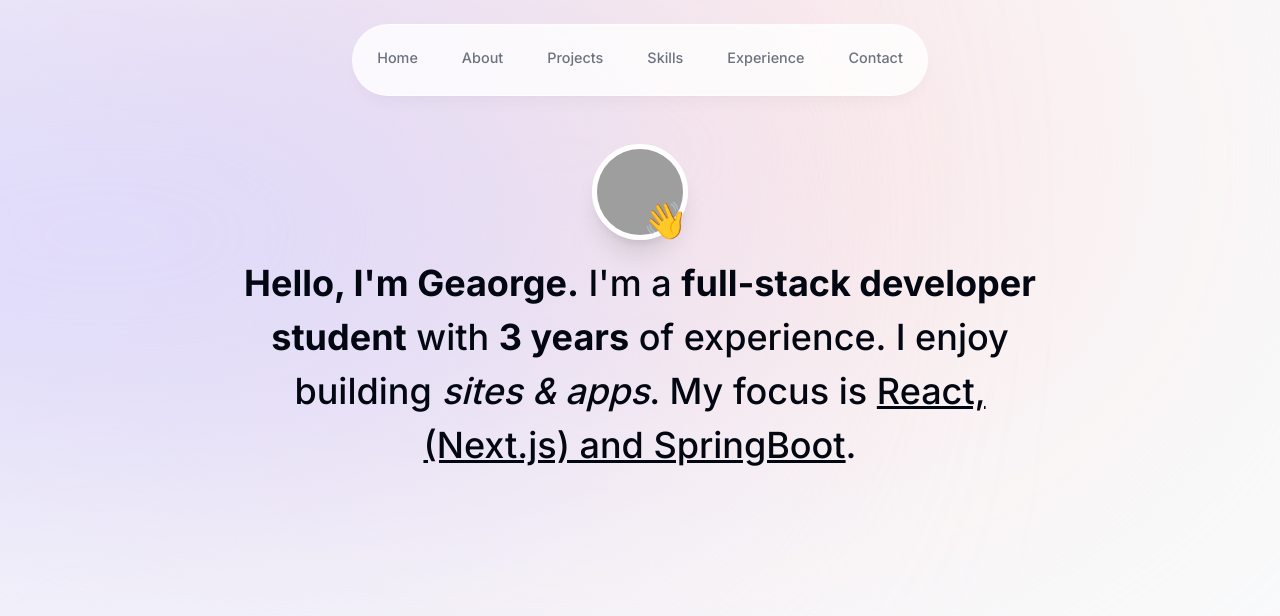
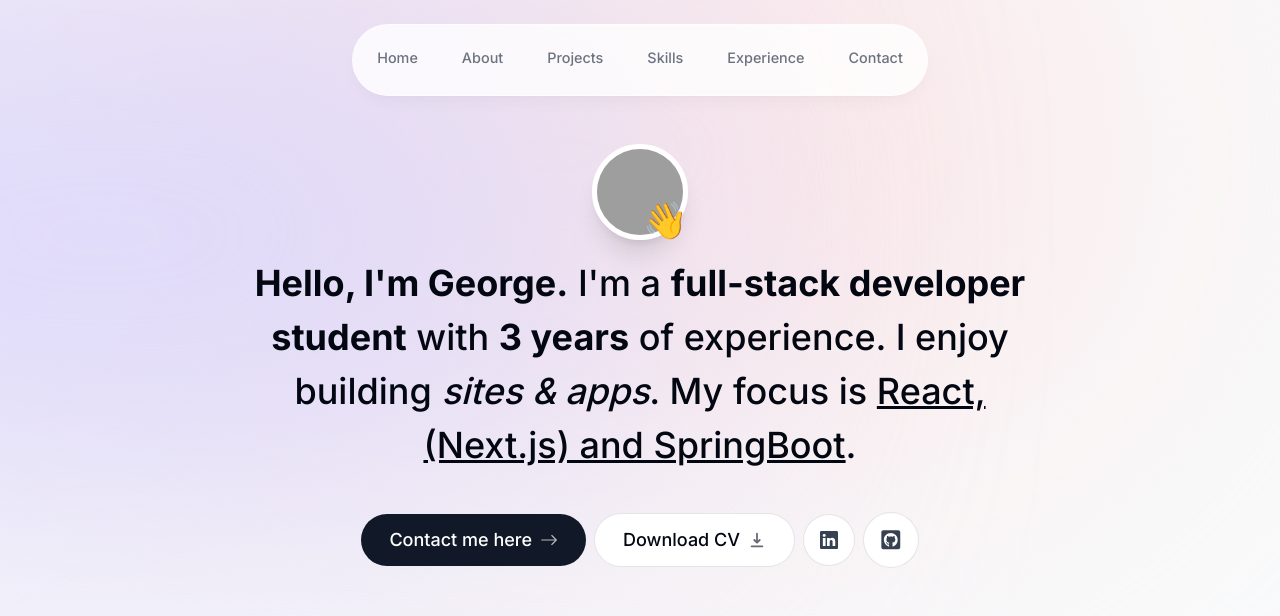
Before and after one commit to iuru2522/pfolio, a Next.js app: page / in a window 1280 px wide. Shown: the top 616 px of the page. Built offline with nearby package versions, Linux system fonts and the light colour scheme; grey boxes are pictures that could not be loaded.

Commit message:
Intro section(buttons) added

```diff
--- a/components/intro.tsx
+++ b/components/intro.tsx
@@ -3,6 +3,10 @@
 import { motion } from "framer-motion";
 import Image from "next/image";
 import React from "react";
+import Link from "next/link";
+import { FaGithubSquare } from "react-icons/fa";
+import { BsArrowRight, BsLinkedin } from "react-icons/bs";
+import { HiDownload } from "react-icons/hi";
 
 // Its better to use Section tag instead of div element.
 export default function Intro() {
@@ -43,13 +47,54 @@
         </div>
       </div>
 
-      <motion.p className="mb-10 mt-4 text-2xl font-medium !leading-[1.5] sm:text-4xl">
-        <span className="font-bold">Hello, I'm Geaorge.</span> I'm a{" "}
+      <motion.p
+        className="mb-10 mt-4 text-2xl font-medium !leading-[1.5] sm:text-4xl"
+        initial={{ opacity: 0, y: 100 }}
+        animate={{ opacity: 1, y: 0 }}
+      >
+        <span className="font-bold">Hello, I'm George.</span> I'm a{" "}
         <span className="font-bold">full-stack developer student</span> with{" "}
         <span className="font-bold">3 years</span> of experience. I enjoy
         building <span className="italic">sites & apps</span>. My focus is{" "}
         <span className="underline">React, (Next.js) and SpringBoot</span>.
       </motion.p>
+
+      <motion.div
+        className="flex flex-col sm:flex-row items-center justify-center gap-2 px-4 text-lg font-medium"
+        initial={{ opacity: 0, y: 100 }}
+        animate={{ opacity: 1, y: 0 }}
+        transition={{ delay: 0.1 }}
+      >
+        <Link
+          href="#contact"
+          className="group bg-gray-900 text-white px-7 py-3 flex items-center gap-2 rounded-full outline-none focus:scale-110 hover:scale-110 hover:bg-gray-950 active:scale-105 transition"
+        >
+          Contact me here
+          <BsArrowRight className="opacity-70 group-hover:translate-x-1 transition" />
+        </Link>
+        <a
+          className="group bg-white  px-7 py-3 flex items-center gap-2 rounded-full outline-none focus:scale-110 hover:scale-110 active:scale-105 transition cursor-pointer border border-black/10"
+          href="/Resume.pdf"
+          download
+        >
+          Download CV
+          <HiDownload className="opacity-60 group-hover:translate-y-1 transition" />
+        </a>
+        <a
+          className="bg-white p-4 text-gray-700 hover:text-gray-950 flex items-center gap-2 rounded-full focus:scale-[1.15] hover:scale-[1.15] active:scale-105 transition cursor-pointer border border-black/10"
+          href="https://linkedin.com"
+          target="_blank"
+        >
+          <BsLinkedin />
+        </a>
+        <a
+          className="bg-white p-4 text-gray-700 flex items-center gap-2 text-[1.35rem] rounded-full focus:scale-[1.15] hover:scale-[1.15] hover:text-gray-950 active:scale-105 transition cursor-pointer border border-black/10"
+          href="https://github.com"
+          target="_blank"
+        >
+          <FaGithubSquare />
+        </a>
+      </motion.div>
     </section>
   );
 }
```
